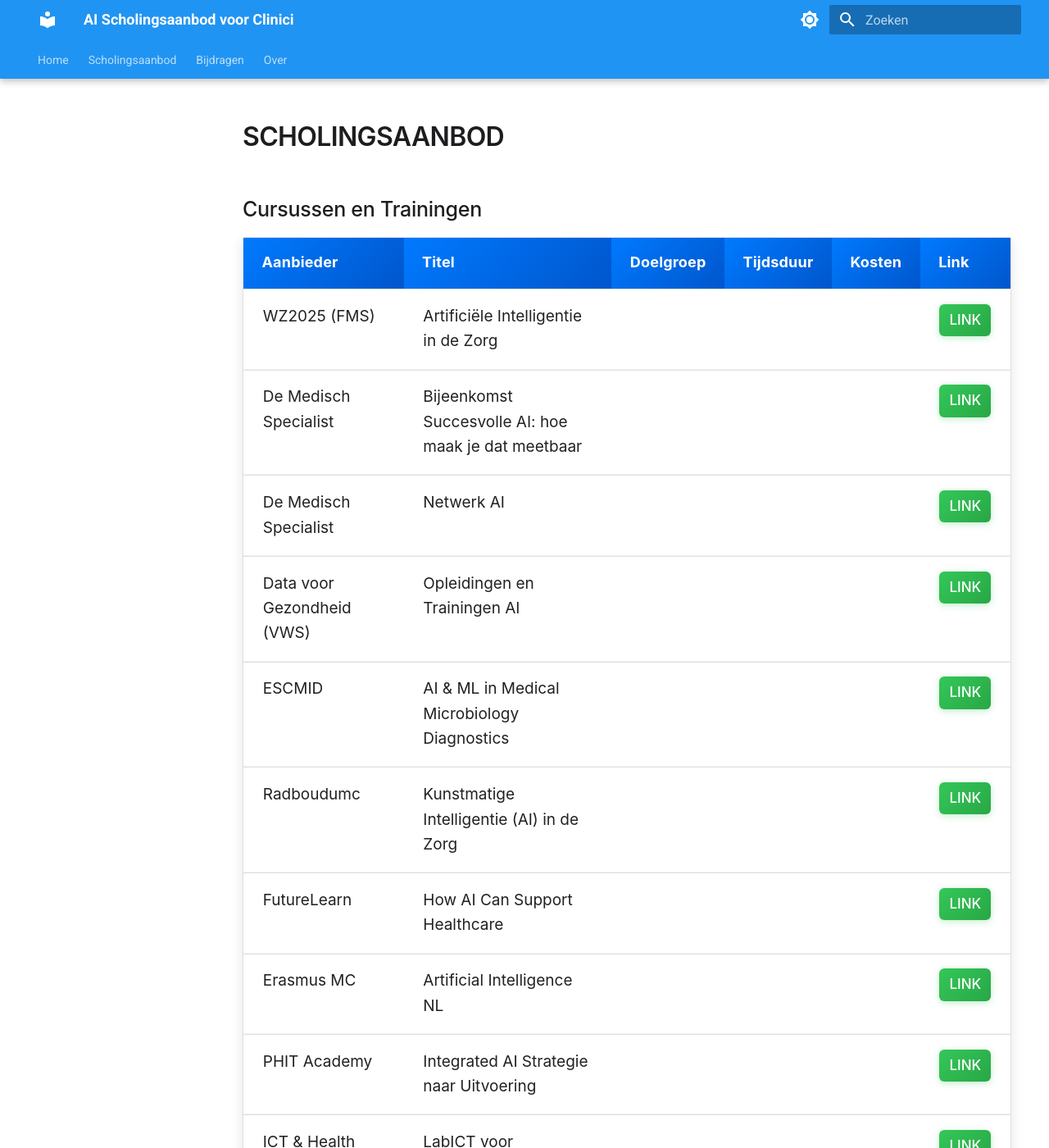
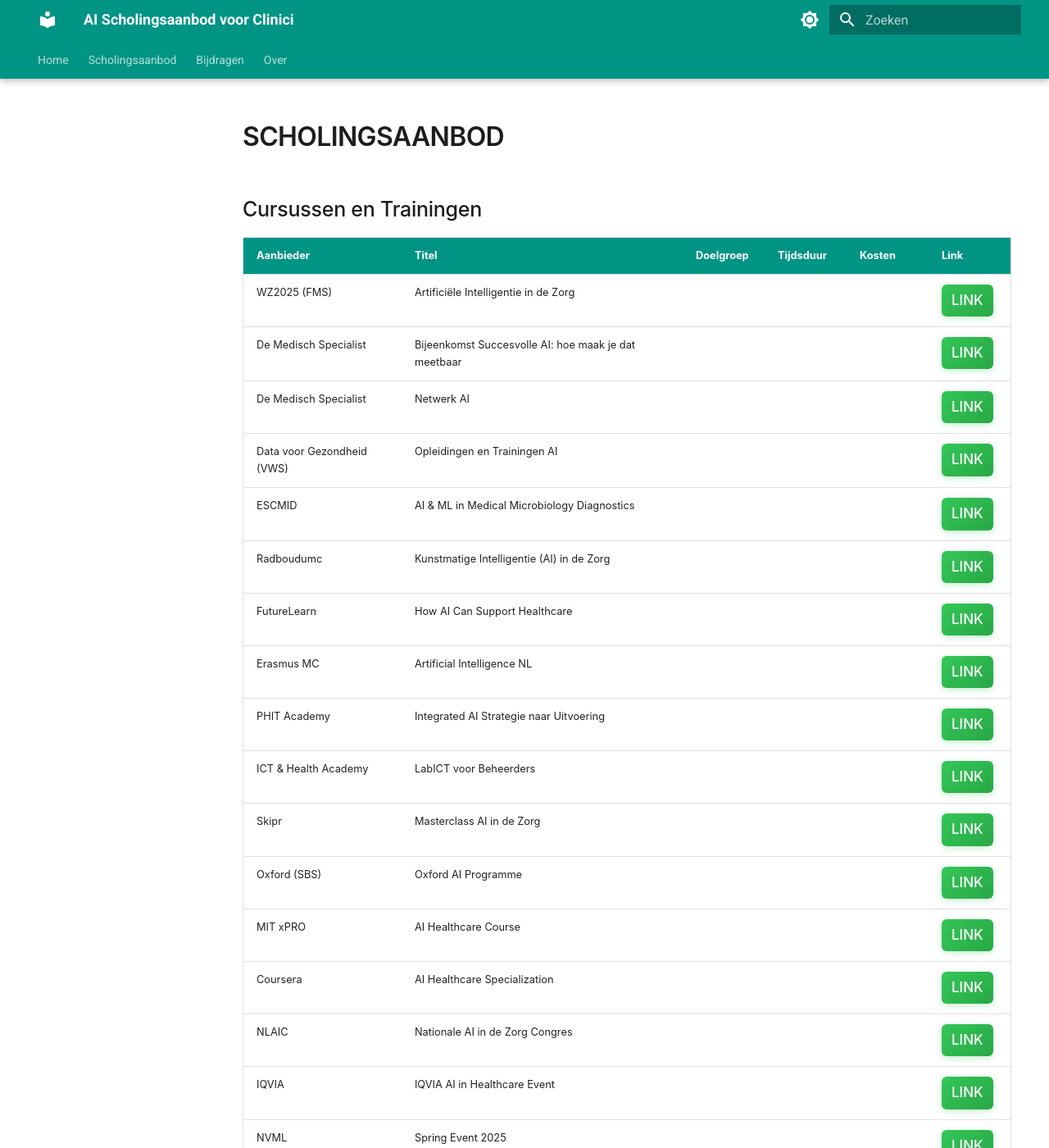
Before and after one commit to Ajsvdk/Ai-Geletterdheid-FMS, an MkDocs documentation site: the page built from docs/SCHOLINGSAANBOD.md, in a window 1280 px wide and 1400 px high. Shown: the whole window at 82% size. Built offline with MkDocs 1.6.1 and Material for MkDocs 9.7.7, drawn with Linux system fonts in a browser that asks for light colours.

Commit message:
Revert styling changes back to original simple design - Restore original teal and deep orange theme colors - Remove Apple-style enhancements - Back to basic table styling - Simple and clean Material Design

```diff
--- a/docs/css/extra.css
+++ b/docs/css/extra.css
@@ -30,42 +30,29 @@
     margin-top: 2.5rem;
 }
 
-/* Enhanced table styling */
+/* Simple table styling for AI Scholingsaanbod */
 .md-typeset table {
-    margin: 2.5rem 0;
+    margin: 2em 0;
     width: 100%;
-    border-radius: var(--apple-radius);
-    overflow: hidden;
-    box-shadow: var(--apple-shadow);
-    border: 1px solid rgba(0, 0, 0, 0.06);
-    background: white;
 }
 
 .md-typeset table th {
-    background: linear-gradient(135deg, var(--healthcare-blue), #0056CC);
-    color: white;
-    font-weight: 500;
+    background-color: var(--md-primary-fg-color);
+    color: var(--md-primary-bg-color);
+    font-weight: 600;
     text-align: left;
-    padding: 16px 20px;
-    font-size: 0.9rem;
-    letter-spacing: 0.01em;
-    border: none;
-}
-
-.md-typeset table td {
-    padding: 16px 20px;
-    border-bottom: 1px solid rgba(0, 0, 0, 0.05);
-    font-size: 0.95rem;
-    vertical-align: top;
-}
-
-.md-typeset table tr:last-child td {
-    border-bottom: none;
 }
 
 .md-typeset table tr:hover {
-    background-color: var(--healthcare-gray);
-    transition: background-color 0.2s ease;
+    background-color: var(--md-default-fg-color--lightest);
+}
+
+/* Responsive table */
+@media screen and (max-width: 768px) {
+    .md-typeset table {
+        display: block;
+        overflow-x: auto;
+    }
 }
 
 /* Enhanced link styling */
@@ -157,18 +144,6 @@
 
 /* Responsive design */
 @media screen and (max-width: 768px) {
-    .md-typeset table {
-        display: block;
-        overflow-x: auto;
-        border-radius: 8px;
-    }
-
-    .md-typeset table th,
-    .md-typeset table td {
-        padding: 12px 16px;
-        font-size: 0.9rem;
-    }
-
     .md-typeset form {
         padding: 24px 20px;
         margin: 1.5rem 0;
--- a/mkdocs.yml
+++ b/mkdocs.yml
@@ -22,15 +22,15 @@ theme:
   palette:
     - media: "(prefers-color-scheme: light)"
       scheme: default
-      primary: blue
-      accent: light blue
+      primary: teal
+      accent: deep orange
       toggle:
         icon: material/brightness-7
         name: Naar donkere modus
     - media: "(prefers-color-scheme: dark)"
       scheme: slate
-      primary: blue
-      accent: light blue
+      primary: teal
+      accent: deep orange
       toggle:
         icon: material/brightness-4
         name: Naar lichte modus
```
